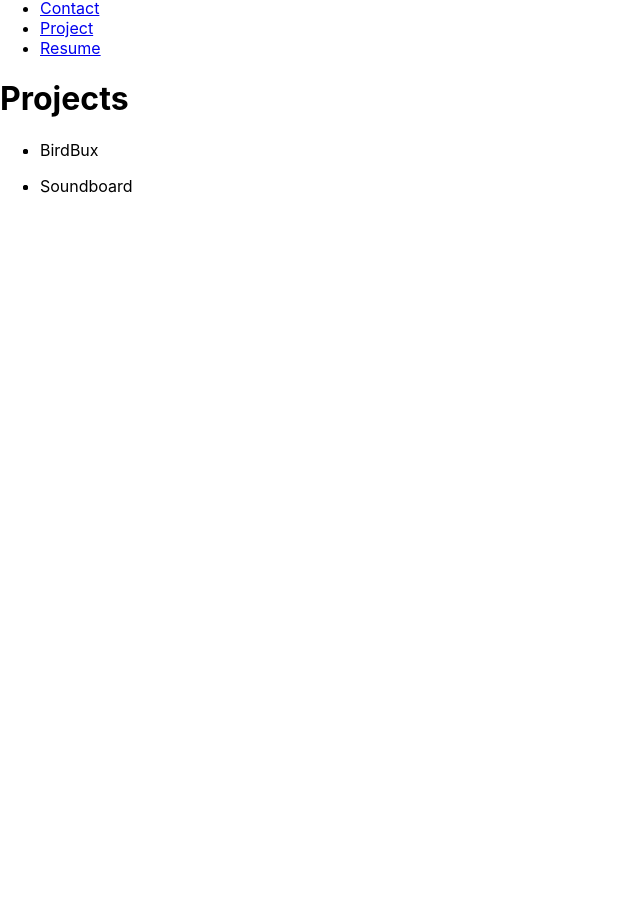
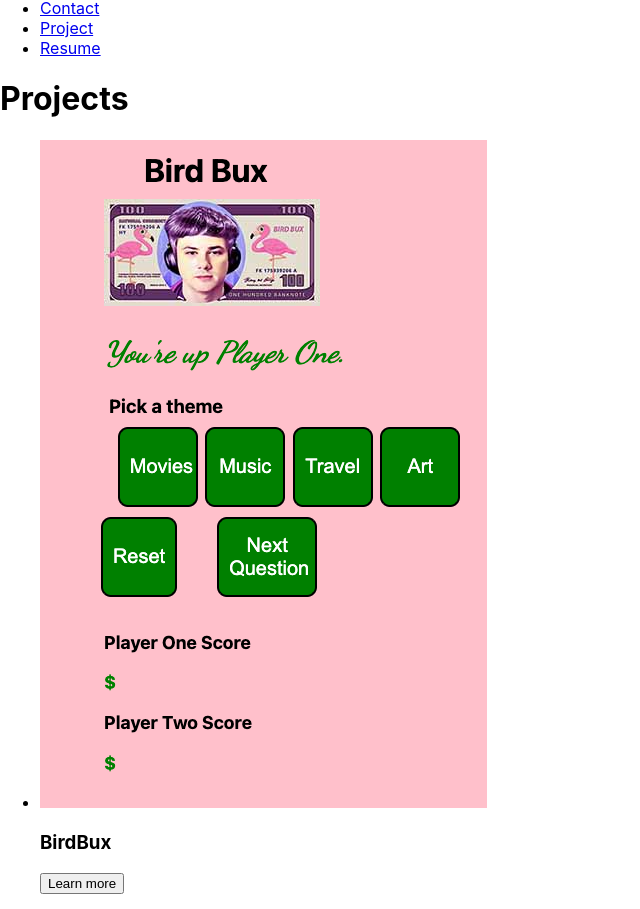
Before and after one commit to kevinharr/portfolio-react, a React (Create React App) app: page /projects in a window 1280 px wide. Shown: the part 78-987 px from the top of the page, without its empty margins (0-640 px from the left). Before the commit the page ends 800 px from the top, so only its background shows below. Built offline with nearby package versions, Linux system fonts and the light colour scheme.

Commit message:
push image to project preview

```diff
--- a/src/components/ProjectList.jsx
+++ b/src/components/ProjectList.jsx
@@ -7,7 +7,11 @@ const ProjectList = (props) => {
 		{props.projects.map(project =>
 			<ul>
 				<li  >
-					<ProjectPreview key={project.id} project={project}/>
+					<ProjectPreview
+					key={project.id}
+					title={project.title}
+					image={project.image}
+					/>
 				</li>
 			</ul>
 		)}
--- a/src/components/ProjectPreview.jsx
+++ b/src/components/ProjectPreview.jsx
@@ -2,11 +2,20 @@
 
 const ProjectPreview = (props) => {
   return (
-    <>
-     <li>
-       {props.project.title}
-     </li>
-    </>
+    <div>
+      <img
+        src={props.image}
+        alt={props.title}
+      />
+      <section>
+        <h3>
+          {props.title}
+        </h3>
+        <button>
+          Learn more
+        </button>
+      </section>
+    </div>
   )
 }
 
```
